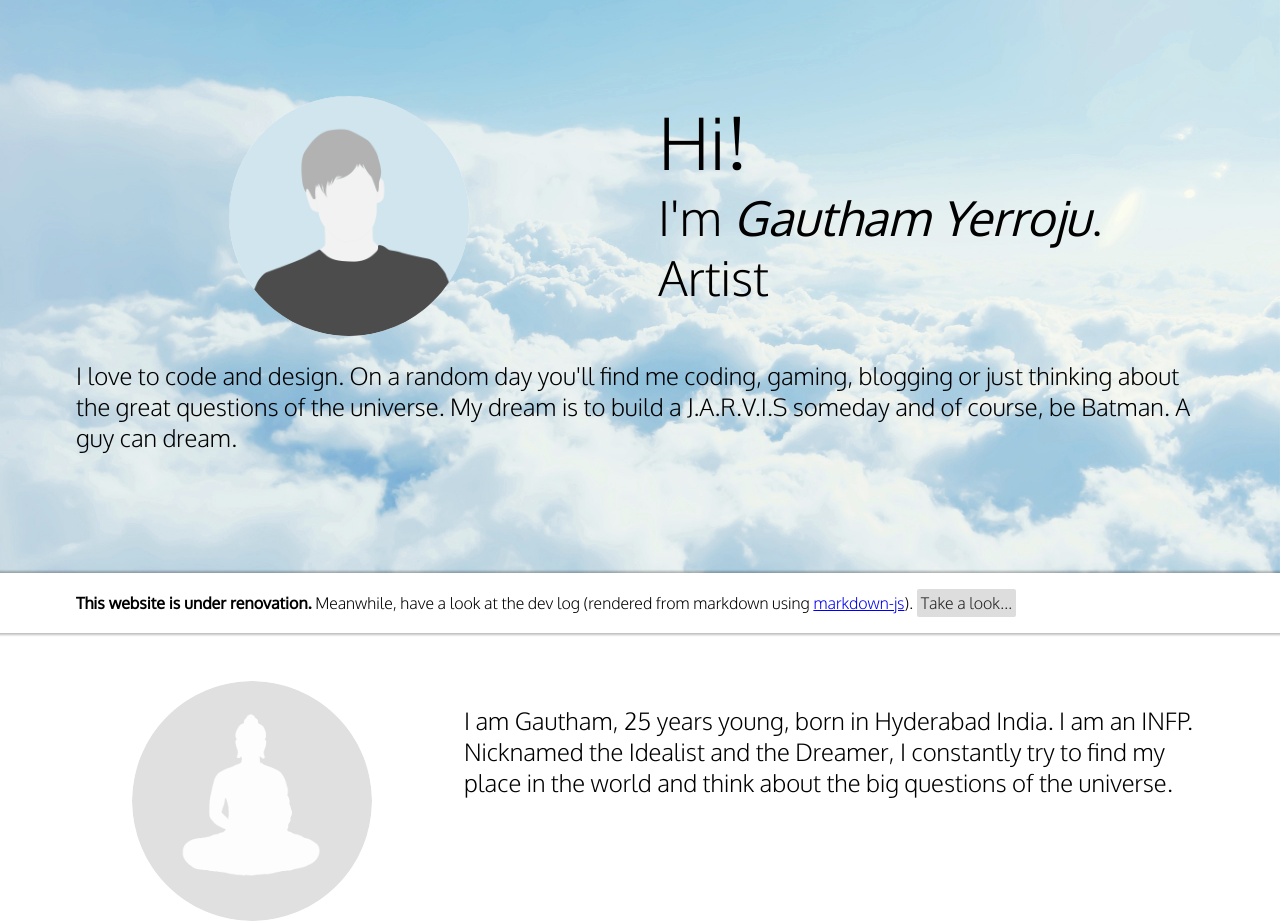
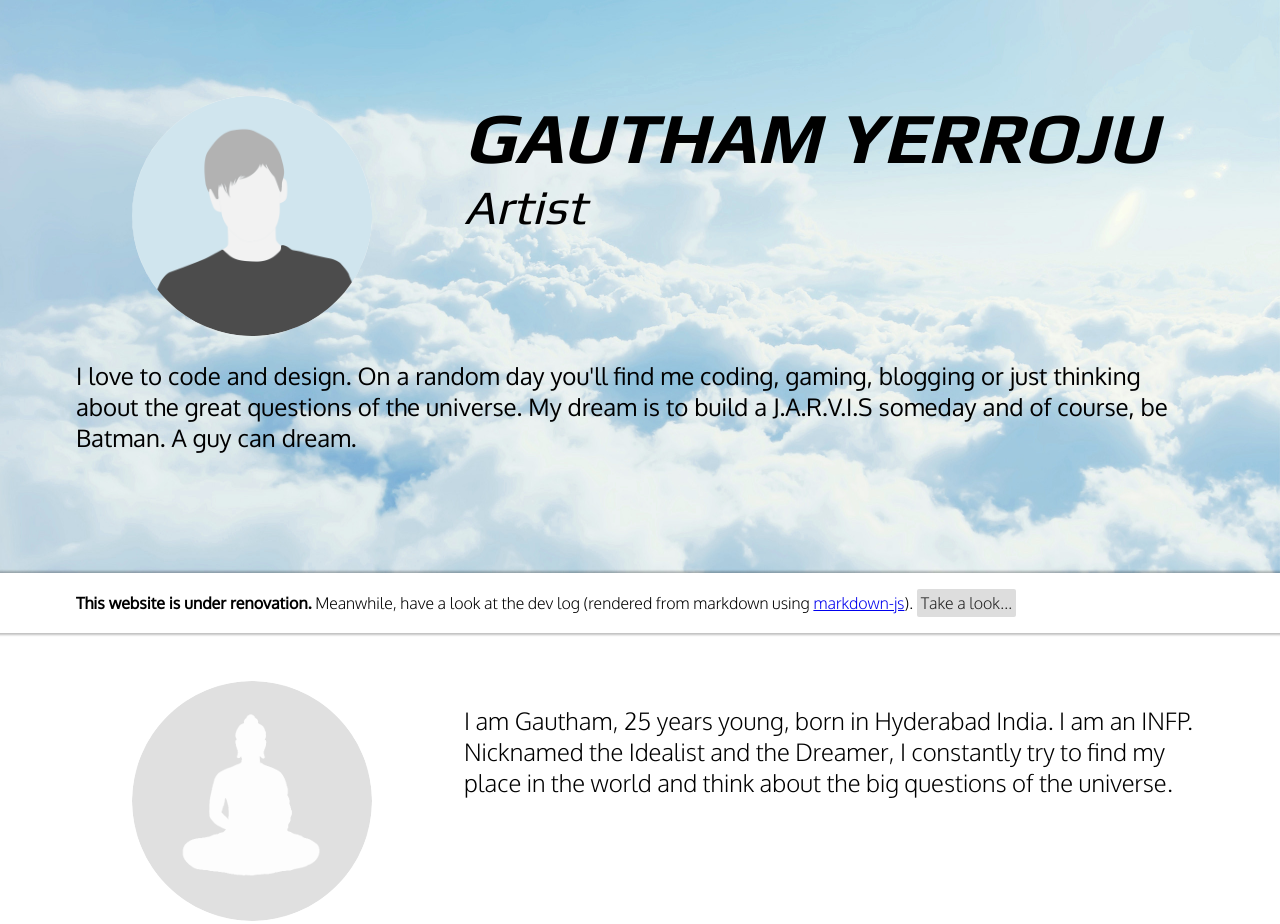
Before and after one commit to GauthamYerroju/personal-site, a plain HTML site: page index.html in a window 1280 px wide. Shown: the top 924 px of the page. Drawn offline with Linux system fonts and the light colour scheme.

Commit message:
Add the Play font, update hero text.

```diff
--- a/css/custom.css
+++ b/css/custom.css
@@ -16,6 +16,10 @@
 
 /*===========================*/
 
+body {
+    font-family: 'Oxygen', sans-serif;
+    font-weight: 300;
+}
 
 .section {
     padding-top: 2em;
@@ -84,19 +88,19 @@ img.em10 {
     }
 }
 
-#hero-hi {
+#hero-name {
     font-size: 3em;
-}
-#hero-name {
-    font-size: 2em;
-}
-#hero-name strong {
-    font-weight: bolder;
+    font-family: 'Play', sans-serif;
+    font-weight: bold;
     font-style: italic;
+    text-transform: uppercase;
 }
 #hero-ticker li {
+    list-style-type: none;
+
     font-size: 2em;
-    list-style-type: none;
+    font-family: 'Play', sans-serif;
+    font-style: italic;
 }
 #hero-ticker > ul {
     width: 100%;
--- /dev/null
+++ b/fonts/play.css
@@ -0,0 +1,13 @@
+/* https://www.google.com/fonts/specimen/Play */
+@font-face {
+  font-family: 'Play';
+  font-style: normal;
+  font-weight: 400;
+  src: local('Play Regular'), local('Play-Regular'), url(Play-Regular.woff) format('woff2');
+}
+@font-face {
+  font-family: 'Play';
+  font-style: normal;
+  font-weight: 700;
+  src: local('Play Bold'), local('Play-Bold'), url(Play-Bold.woff) format('woff2');
+}
--- a/index.html
+++ b/index.html
@@ -16,9 +16,12 @@
     <!-- <link href='https://fonts.googleapis.com/css?family=Oxygen:400,300' rel='stylesheet' type='text/css'> -->
     <link href='fonts/oxygen.css' rel='stylesheet' type='text/css'>
     <style type="text/css">
-        body { font-family: 'Oxygen', sans-serif; }
-        .light-font { font-weight: 300; }
+        .heavy-font {
+            font-weight: 400;
+        }
     </style>
+    <!-- <link href='https://fonts.googleapis.com/css?family=Play' rel='stylesheet' type='text/css'> -->
+    <link href='fonts/play.css' rel='stylesheet' type='text/css'>
 
     <link rel="stylesheet" href="css/normalize.css">
     <link rel="stylesheet" href="css/fluidable/fluidable-min.css">
@@ -26,17 +29,17 @@
     <link rel="stylesheet" href="css/custom.css">
 </head>
 
-<body class="light-font">
+<body>
 
     <div class="section hero large-font">
         <div class="container">
             <div class="col-group">
-                <div class="col-mb-12 col-6">
+                <div class="col-mb-12 col-6 col-dt-4">
                     <img src="images/user.png" class="responsive rounded em10" id="user" />
                 </div>
-                <div class="col-mb-12 col-6">
-                    <div id="hero-hi">Hi!</div>
-                    <div id="hero-name">I'm <strong>Gautham Yerroju</strong>.</div>
+                <div class="col-mb-12 col-6 col-dt-8">
+                    <!-- <div id="hero-name"><strong>Gautham Yerroju</strong></div> -->
+                    <div id="hero-name">Gautham Yerroju</div>
                     <div id="hero-ticker">
                         <ul>
                             <li>Programmer</li>
@@ -50,7 +53,7 @@
                     </div>
                 </div>
                 <div class="col-mb-12">
-                    <p>I love to code and design. On a random day you'll find me coding, gaming, blogging or just thinking about the great questions of the universe. My dream is to build a J.A.R.V.I.S someday and of course, be Batman. A guy can dream.</p>
+                    <p class="heavy-font">I love to code and design. On a random day you'll find me coding, gaming, blogging or just thinking about the great questions of the universe. My dream is to build a J.A.R.V.I.S someday and of course, be Batman. A guy can dream.</p>
                 </div>
             </div>
         </div>
```
Also changed, not shown: fonts/Play-Bold.woff (added), fonts/Play-Regular.woff (added).
